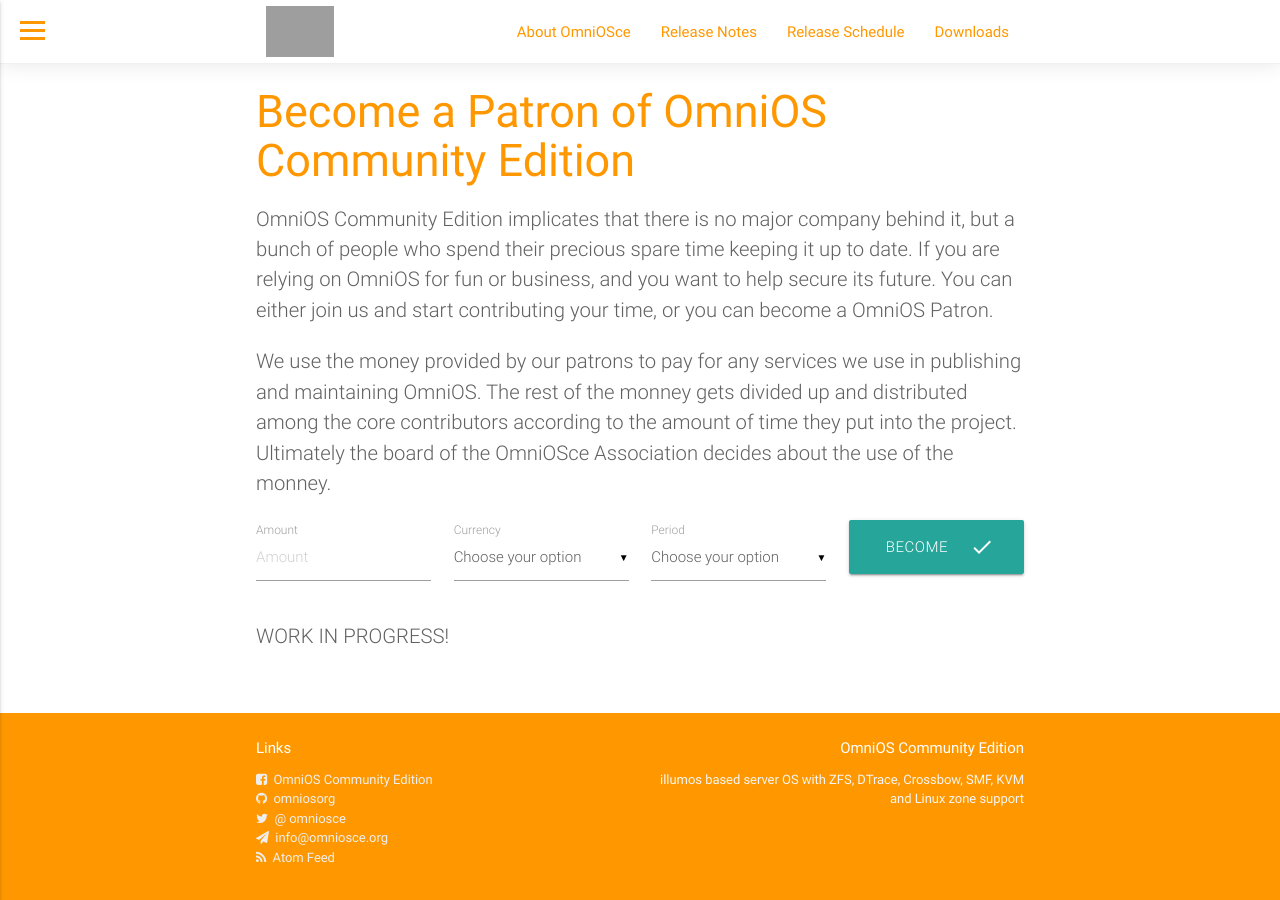
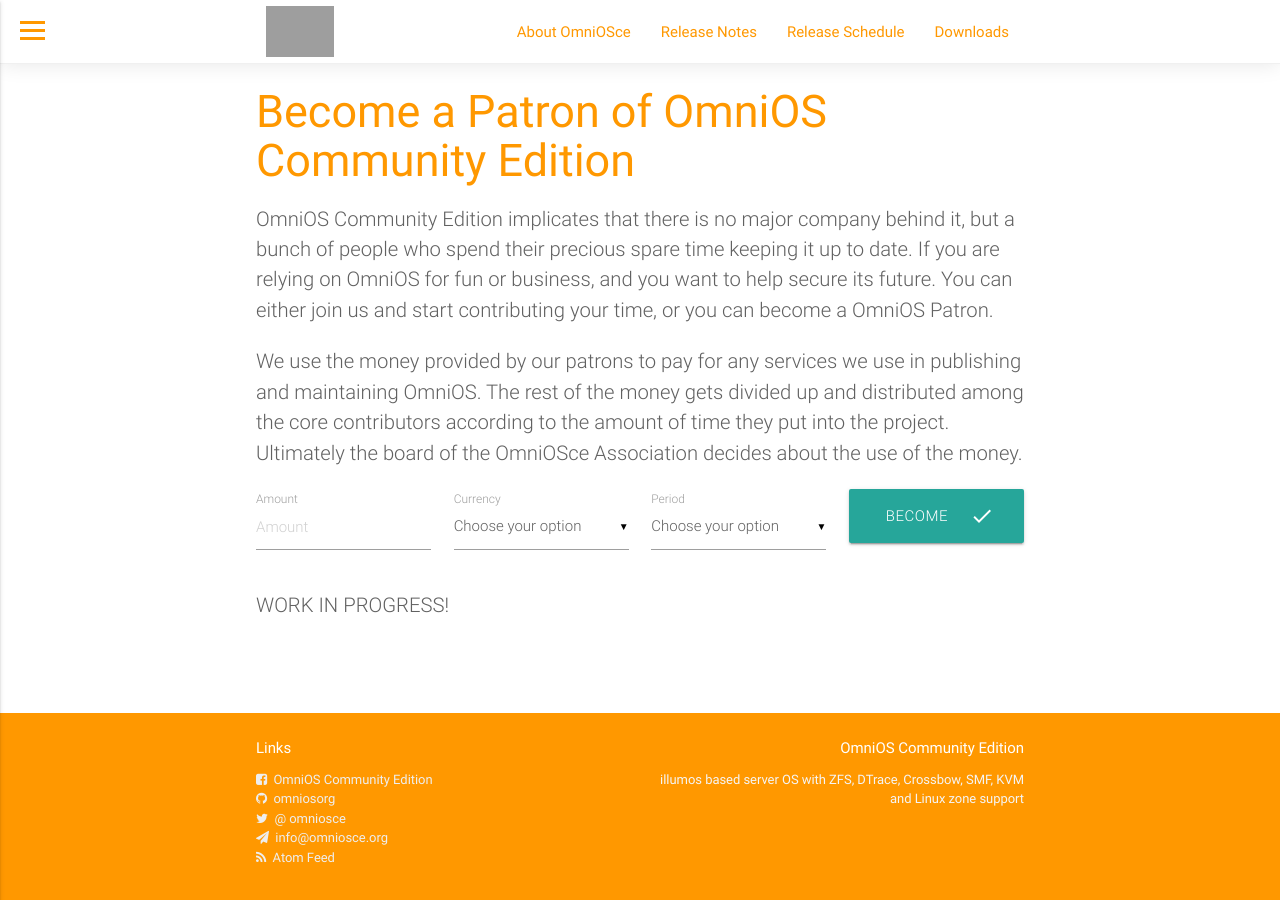
Before and after one commit to omniosorg/omniosorg.github.io, a Jekyll site: the page built from patron.md, in a window 1280 px wide. Built offline with Jekyll 4.4.1, drawn with Linux system fonts in a browser that asks for light colours; grey boxes are pictures that could not be loaded.

Commit message:
fix spelling

```diff
--- a/patron.md
+++ b/patron.md
@@ -13,10 +13,10 @@
 time, or you can become a OmniOS Patron.
 
 We use the money provided by our patrons to pay for any services we use in
-publishing and maintaining OmniOS. The rest of the monney gets divided up
+publishing and maintaining OmniOS. The rest of the money gets divided up
 and distributed among the core contributors according to the amount of time
 they put into the project. Ultimately the board of the OmniOSce Association
-decides about the use of the monney.
+decides about the use of the money.
 
 
 <form>
```
